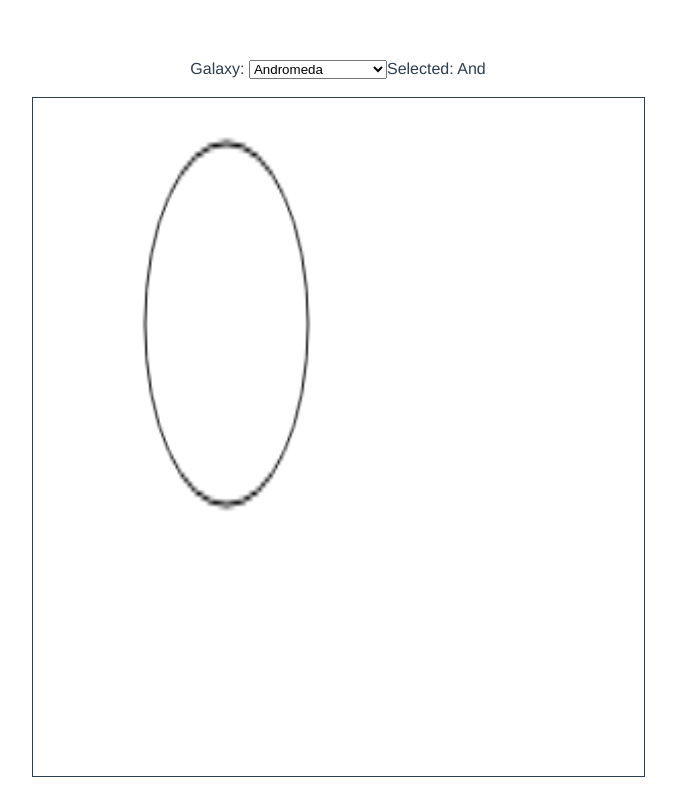
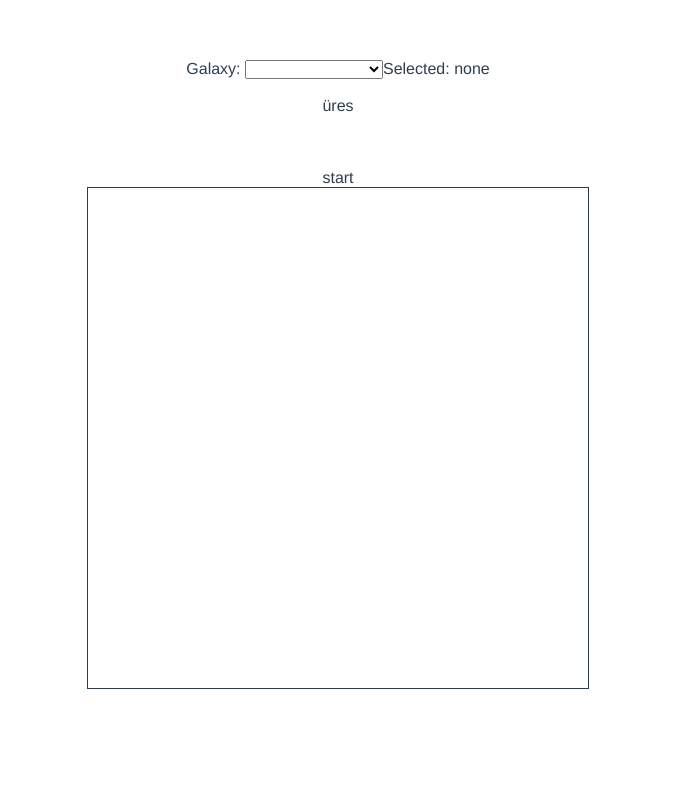
Before and after one commit to Fdavid1017/Vue.JS-Exercise, a Vue app in the folder show_it/: page / in a window 1280 px wide. Shown: the whole page, without its empty margins (302-978 px from the left). Built offline with nearby package versions, Linux system fonts and the light colour scheme.

Commit message:
ShowIt:canvas render

```diff
--- a/show_it/src/App.vue
+++ b/show_it/src/App.vue
@@ -25,12 +25,17 @@
         data() {
             return {
                 myJson: json,
-                selected: 'And',
+                selected: 'none',
                 result: 'üres'
             }
         },
         methods: {
             GetJsonData: function () {
+                if(this.selected==="none")
+                {
+                    return;
+                }
+
                 let url = 'https://www.astropical.space/api.php?table=stars&which=constellation&limit=' + this.selected + '&format=json';
                 axios.get(url).then(response => (this.result = response.data));
             }
--- a/show_it/src/components/GalaxyCanvas.vue
+++ b/show_it/src/components/GalaxyCanvas.vue
@@ -1,36 +1,82 @@
 <template>
-    <canvas id='dataCanvas'></canvas>
+    <div>
+        <div>{{data}}</div>
+        <br><br><br>
+        <div>{{test}}</div>
+        <canvas id='dataCanvas' v-bind:width="this.canvasWidth" v-bind:height="this.canvasHeight"></canvas>
+    </div>
 </template>
 
 <script>
     export default {
-        props:[
+        props: [
             'data'
         ],
         name: "GalaxyCanvas",
 
-        data(){
-            return{
-                vueCanvas:null,
+        data() {
+            return {
+                vueCanvas: null,
+                test: 'start\n',
+                canvasWidth: 500,
+                canvasHeight: 500,
             }
         },
 
-        mounted(){
+        mounted() {
             let c = document.getElementById("dataCanvas");
             let ctx = c.getContext("2d");
             this.vueCanvas = ctx;
+            /*ctx.beginPath();
+            ctx.arc(95, 50, 40, 0, 2 * Math.PI);
+            ctx.stroke();*/
+        },
 
-            ctx.beginPath();
-            ctx.arc(95, 50, 40, 0, 2 * Math.PI);
-            ctx.stroke();
+        computed: {
+            //Calculates the center of the canvas
+            xOrigin: function () {
+                return this.canvasWidth / 2;
+            },
+            yOrigin: function () {
+                return this.canvasHeight / 2;
+            }
+        },
+
+        watch: {
+            data: function () {
+                this.vueCanvas.clearRect(0, 0, this.canvasWidth, this.canvasHeight);
+
+                /*   let highestRA = this.data.hipstars[0].ra + this.data.hipstars[0].radius;
+                   let highestDE = this.data.hipstars[0].de + this.data.hipstars[0].radius;
+                   for (let i = 1; i < this.data.hipstars.length; i++) {
+                       let raValue = Math.abs(this.data.hipstars[i].ra + this.data.hipstars[i].radius);
+                       let deValue = Math.abs(this.data.hipstars[i].de + this.data.hipstars[i].radius);
+                       if (raValue > highestRA) {
+                           highestRA = raValue;
+                       }
+                       if (deValue > highestDE) {
+                           highestDE = deValue;
+                       }
+                   }
+
+                   this.canvasWidth = highestRA;
+                   this.canvasHeight = highestDE;*/
+
+                for (let i = 0; i < this.data.hipstars.length; i++) {
+                    let current = this.data.hipstars[i];
+                    this.vueCanvas.beginPath();
+                    this.vueCanvas.arc(this.xOrigin + current.ra, this.yOrigin + current.de, current.radius, 0, 2 * Math.PI);
+                    this.vueCanvas.stroke();
+                }
+            }
         }
     }
 </script>
 
 <style scoped>
-#dataCanvas{
-    height: 678px;
-    width: 611px;
-    border: #2c3e50 1px solid;
-}
+    #dataCanvas {
+        height: 500px;
+        width: 500px;
+        border: #2c3e50 1px solid;
+    }
 </style>
```
